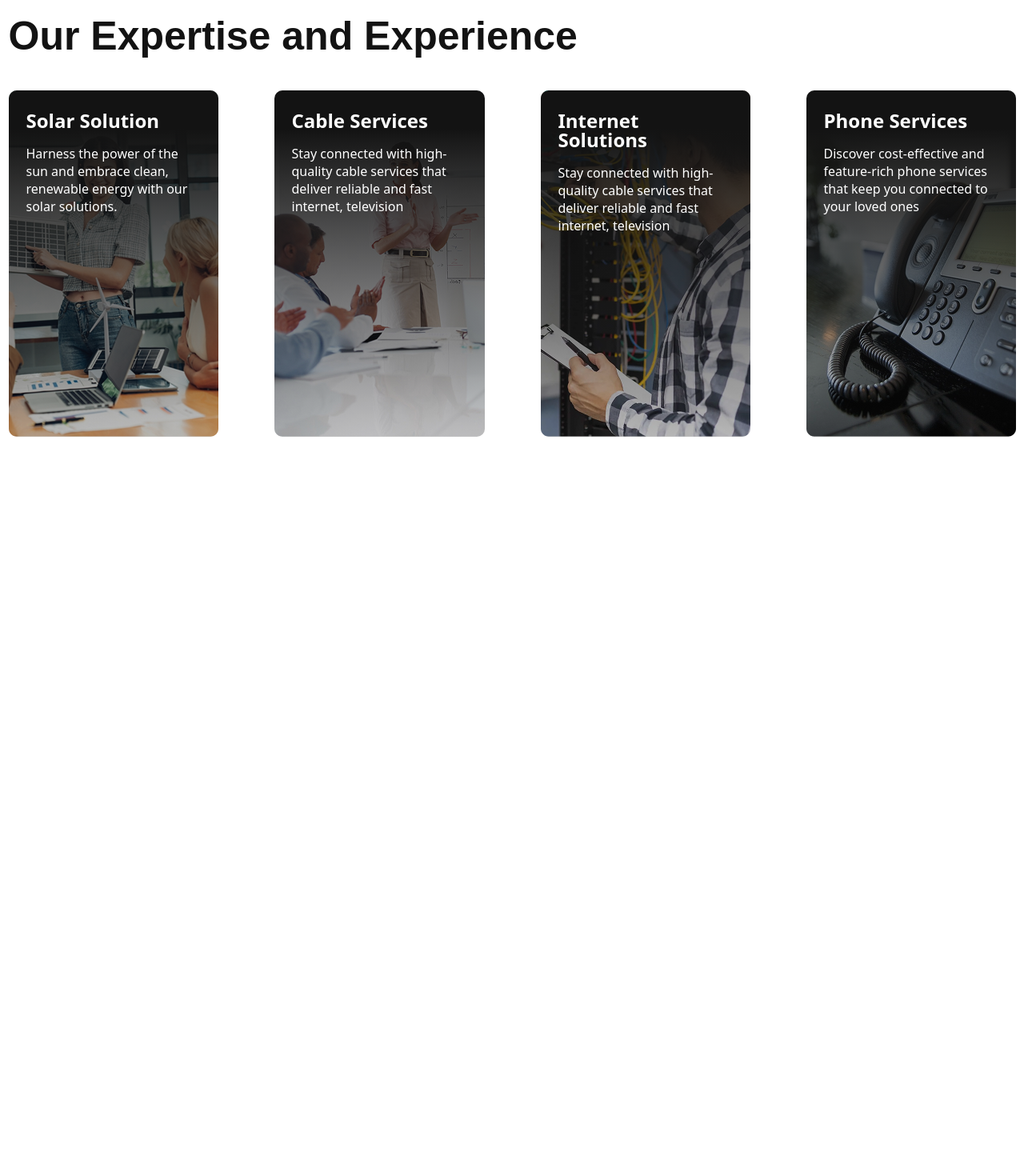
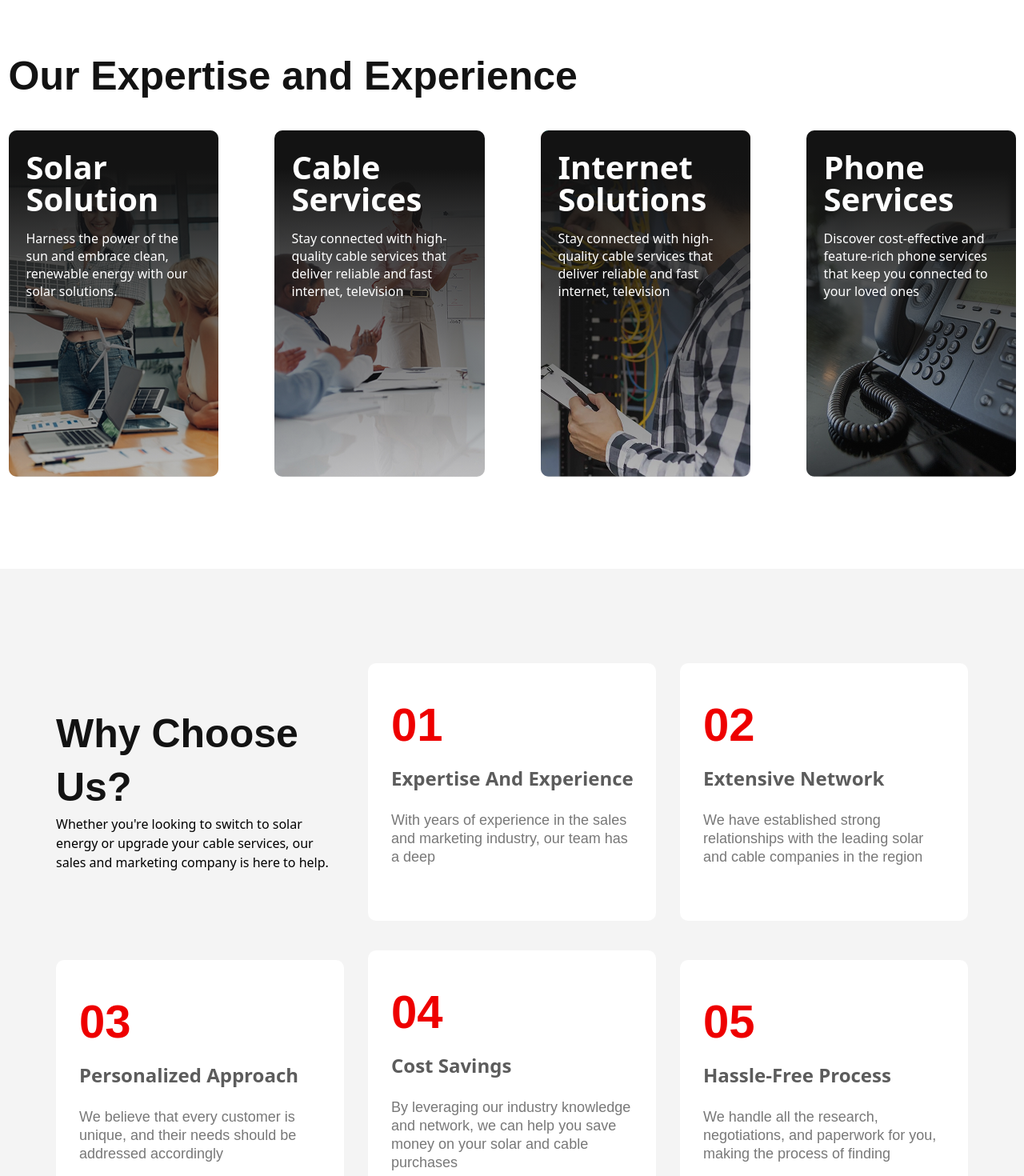
Before and after one commit to Roni006/solarSystem, a React (Vite) app: page / in a window 1280 px wide. Shown: the part 860-2330 px from the top of the page at 80% size. Before the commit the page ends 1521 px from the top, so only its background shows below. Built offline with nearby package versions, Linux system fonts and the light colour scheme.

Commit message:
added swipper slider in banner section and create why choose us

```diff
--- a/package.json
+++ b/package.json
@@ -14,6 +14,7 @@
     "lucide-react": "^0.563.0",
     "react": "^19.2.0",
     "react-dom": "^19.2.0",
+    "swiper": "^12.1.1",
     "tailwindcss": "^4.1.18"
   },
   "devDependencies": {
--- a/src/App.jsx
+++ b/src/App.jsx
@@ -1,12 +1,14 @@
 import Navigation from "./Components/shared/Navigation";
 import Banner from "./Screens/Home/Banner";
 import Experience from "./Screens/Home/Experience";
+import WhyChoose from "./Screens/Home/WhyChoose";
 const App = () => {
   return (
     <>
       <Navigation />
       <Banner />
       <Experience />
+      <WhyChoose/>
     </>
   );
 };
--- a/src/Screens/Home/Banner.jsx
+++ b/src/Screens/Home/Banner.jsx
@@ -1,9 +1,21 @@
 import BannerBg from "../../assets/banner.png";
 import Container from "../../Components/Common/Container";
+import { Swiper, SwiperSlide } from "swiper/react";
+import "swiper/css";
+import { Autoplay } from 'swiper/modules';
 const Banner = () => {
   return (
     <section className="mt-8.25">
       <Container>
+        <Swiper
+        loop={true}
+        autoplay={{
+          delay: 3000,
+        }}
+        modules={[Autoplay]}
+        className="mySwiper">
+
+          <SwiperSlide>
             <div className="relative">
               <img className="" src={BannerBg} alt="banner image" />
               <div className="absolute w-full h-full rounded-md top-0 left-0 bg-linear-to-r from-[#000000] to-[#000000]/50 py-38 ps-16.5 ">
@@ -13,6 +25,30 @@ const Banner = () => {
                 </h1>
               </div>
             </div>
+          </SwiperSlide>
+          <SwiperSlide>
+            <div className="relative">
+              <img className="" src={BannerBg} alt="banner image" />
+              <div className="absolute w-full h-full rounded-md top-0 left-0 bg-linear-to-r from-[#000000] to-[#000000]/50 py-38 ps-16.5 ">
+                <h1 className="text-lg md:text-5xl lg:text-[70px] font-bold leading-8 md:leading-19 uppercase text-white md:w-145 text-center md:text-left ">
+                  Solar <span className="text-[#EE0000]">Solutions</span> for a
+                  Sustainable Tomorrow<span className="text-[#EE0000]">.</span>
+                </h1>
+              </div>
+            </div>
+          </SwiperSlide>
+          <SwiperSlide>
+            <div className="relative">
+              <img className="" src={BannerBg} alt="banner image" />
+              <div className="absolute w-full h-full rounded-md top-0 left-0 bg-linear-to-r from-[#000000] to-[#000000]/50 py-38 ps-16.5 ">
+                <h1 className="text-lg md:text-5xl lg:text-[70px] font-bold leading-8 md:leading-19 uppercase text-white md:w-145 text-center md:text-left ">
+                  Solar <span className="text-[#EE0000]">Solutions</span> for a
+                  Sustainable Tomorrow<span className="text-[#EE0000]">.</span>
+                </h1>
+              </div>
+            </div>
+          </SwiperSlide>
+        </Swiper>
       </Container>
     </section>
   );
--- a/src/Screens/Home/Experience.jsx
+++ b/src/Screens/Home/Experience.jsx
@@ -34,20 +34,24 @@ const Experience = () => {
   ];
   return (
     <>
-      <section className="py-28.75">
+      <section className="py-20 lg:py-28.75">
         <Container>
           <div>
             <div>
-              <h2 className="font-bold text-[50px] leading-21.25 text-[#131313] font-poppins pb-6.25">
+              <h2 className="font-bold text-[30px] leading-10 lg:text-[50px] lg:leading-21.25  text-[#131313] font-poppins pb-6.25 lg:pt-12.5 ">
                 Our Expertise and Experience
               </h2>
             </div>
-            <div className="flex items-center justify-between gap-7 ">
+            <div className="flex flex-col md:flex-wrap md:flex-row items-center justify-between  gap-7 md:gap-3 ">
               {experience.map((card, index) => (
-                <div className="relative overflow-hidden ">
-                    <img className="w-full h-full " src={card.ContentImg} alt="" />
-                  <div className="absolute top-0 left-0 w-full h-full bg-[linear-gradient(180deg,rgba(19,19,19,1)11%,rgba(19,19,19,0.21)100%)] py-6.5 px-5.5 rounded-[10px]">
-                    <h3 className="text-[24px] font-bold leading-6 text-white pb-4.5">
+                <div className=" w-full md:w-[48%] lg:w-auto relative overflow-hidden ">
+                  <img
+                    className="w-full h-full "
+                    src={card.ContentImg}
+                    alt=""
+                  />
+                  <div className="absolute top-0 left-0 w-full h-full bg-[linear-gradient(180deg,rgba(19,19,19,1)11%,rgba(19,19,19,0.21)100%)] lg:py-6.5 lg:px-5.5 md:py-10.5 md:px-10.5 rounded-[10px]">
+                    <h3 className=" md:text-[40px] text-[24px] font-bold leading-6 lg:leading-10 text-white pb-4.5">
                       {card.title}
                     </h3>
                     <p className="text-base font-normal leading-5.5 text-white">
--- /dev/null
+++ b/src/Screens/Home/WhyChoose.jsx
@@ -0,0 +1,71 @@
+import React from "react";
+import Container from "../../Components/Common/Container";
+
+const WhyChoose = () => {
+  const details = [
+    {
+      number: "01",
+      title: "Expertise and Experience",
+      description:
+        "With years of experience in the sales and marketing industry, our team has a deep ",
+    },
+    {
+      number: "02",
+      title: "Extensive Network",
+      description:
+        "We have established strong relationships with the leading solar and cable companies in the region",
+    },
+    {
+      number: "03",
+      title: "Personalized Approach",
+      description:
+        "We believe that every customer is unique, and their needs should be addressed accordingly",
+    },
+    {
+      number: "04",
+      title: "cost savings",
+      description:
+        "By leveraging our industry knowledge and network, we can help you save money on your solar and cable purchases",
+    },
+    {
+      number: "05",
+      title: "Hassle-Free Process",
+      description:
+        "We handle all the research, negotiations, and paperwork for you, making the process of finding",
+    },
+  ];
+  return (
+    <>
+      <section className="bg-[#F4F4F4] py-27.75">
+        <Container>
+          <div className="flex flex-wrap items-center justify-center gap-7.5 ">
+            <div className="w-90 pt-15.5 pb-17  ">
+              <h1 className="font-bold text-[50px] leading-16.75 font-poppins text-[#131313] capitalize">
+                why choose us?
+              </h1>
+              <p>
+                Whether you're looking to switch to solar energy or upgrade your
+                cable services, our sales and marketing company is here to help.
+              </p>
+            </div>
+            {details.map((card, index) => (
+              <div className="box w-90 pt-15.5 pb-17 ps-7.25 pe-5.5 bg-white rounded-[10px] ">
+                <span className="item font-bold text-[58px] font-poppins leading-7.5 text-[#ee0000]">
+                  {card.number}
+                </span>
+                <h2 className="item font-bold text-[24px] leading-7.5 text-[#5c5c5c] pt-6.5 pb-6.5 capitalize">
+                  {card.title}
+                </h2>
+                <p className="item text-[18px] font-normal font-poppins leading-5.75 text-[#787878]">
+                  {card.description}
+                </p>
+              </div>
+            ))}
+          </div>
+        </Container>
+      </section>
+    </>
+  );
+};
+
+export default WhyChoose;
--- a/src/index.css
+++ b/src/index.css
@@ -5,3 +5,10 @@
 @theme {
   --font-poppins: "Poppins", sans-serif;
 }
+
+.box:hover{
+  @apply bg-[#ee0000] duration-500 ease-in-out cursor-pointer
+}
+.box:hover .item{
+  @apply text-white duration-300 ease-in-out
+}
```
Also changed, not shown: 1 other file (tests, documents, lock files or other folders). Lines whose indentation alone changed are shown as unchanged.
